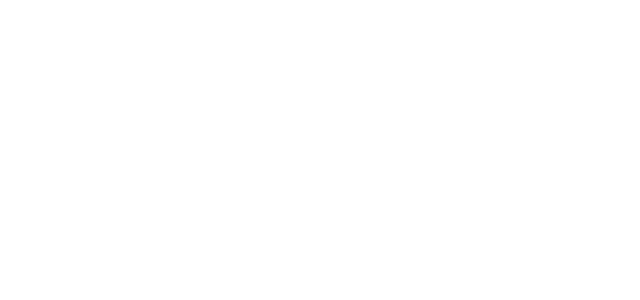
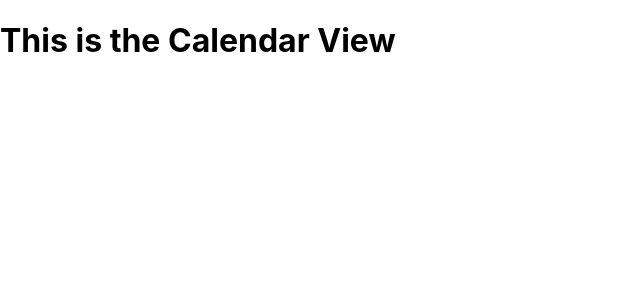
Before and after one commit to robotsson/laundry-booking, a React (Create React App) app: page / in a window 1280 px wide. Before the commit this address had no page. Shown: the top 300 px of the page, without its empty margins (0-640 px from the left). Built offline with nearby package versions, Linux system fonts and the light colour scheme.

Commit message:
uncommented calendarview

```diff
--- a/src/App.jsx
+++ b/src/App.jsx
@@ -10,7 +10,7 @@
     <BrowserRouter>
       <Routes>
         {/* Uncoment the rout corresponding to your part of the project. */}
-        {/* <Route path="/" element={<CalendarView />} /> */}
+        <Route path="/" element={<CalendarView />} />
         {/* <Route path="/" element={<DayView/>} /> */}
         {/* <Route path="/" element={<LogIn/>} /> */}
       </Routes>
```
